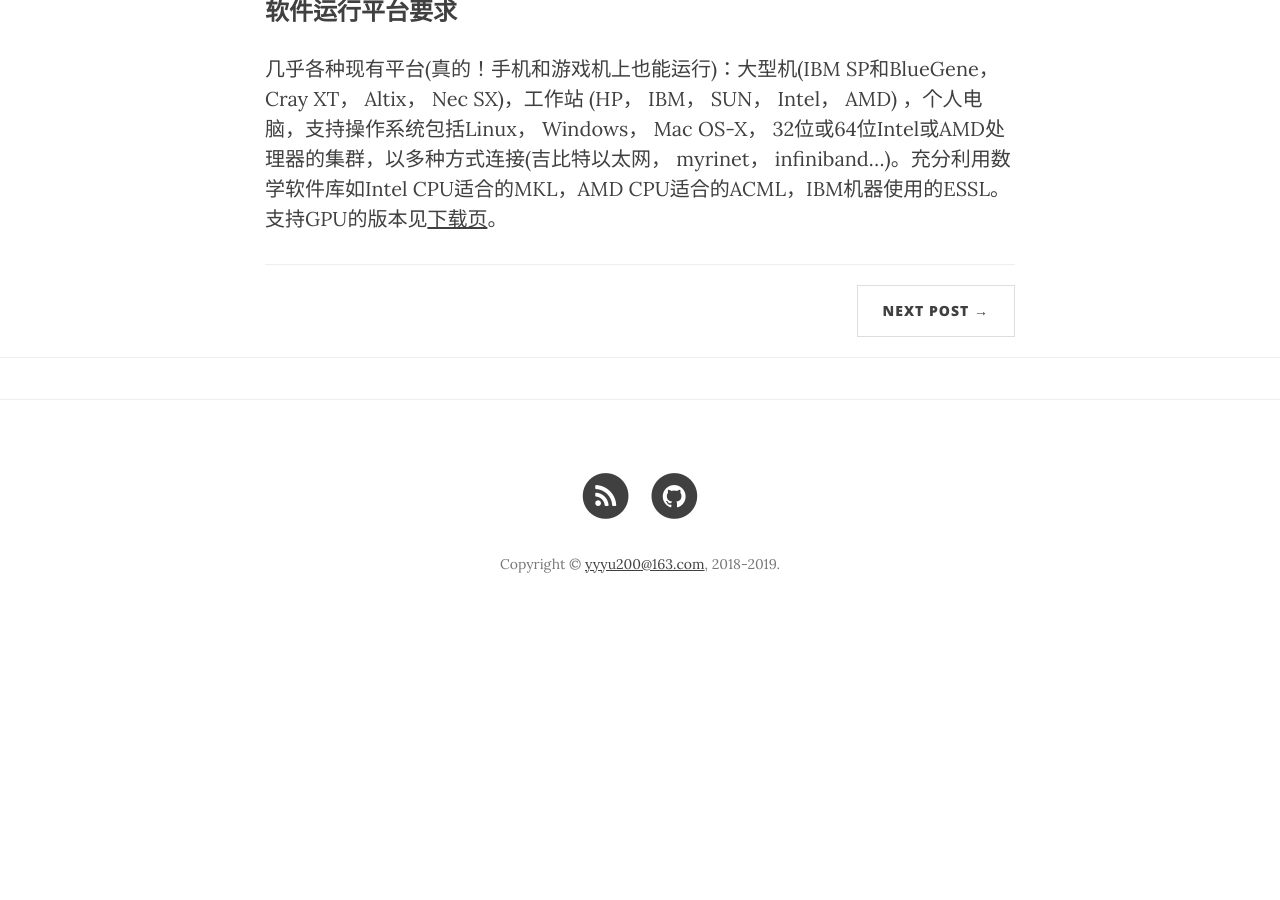
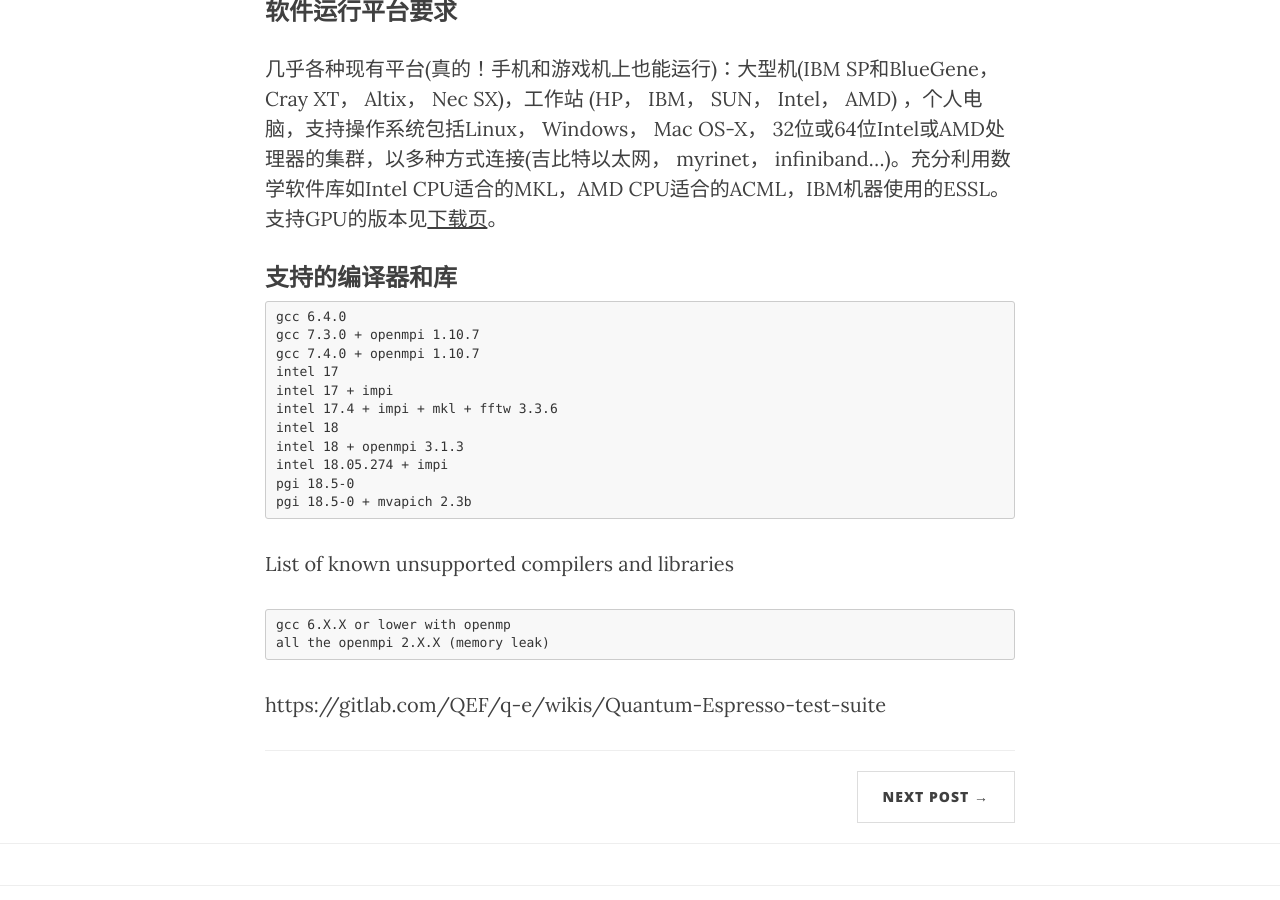
Before and after one commit to yyyu200/DFTbook, a Jekyll site: the page built from _posts/2018-05-01-QE-List.markdown, in a window 1280 px wide and 900 px high, scrolled down 1865 px. Built offline with Jekyll 4.4.1, drawn with Linux system fonts in a browser that asks for light colours; nearby versions of some CDN libraries; formulas are drawn with MathJax 3; comment, search, counter and statistics services are not loaded; before the commit the page ends 2505 px from its top, so only the background shows below that.

Commit message:
modify at20191009-15:08:45-aliyun

````diff
--- a/_posts/2018-05-01-QE-List.markdown
+++ b/_posts/2018-05-01-QE-List.markdown
@@ -68,3 +68,27 @@
 
 ### 软件运行平台要求
 几乎各种现有平台(真的！手机和游戏机上也能运行)：大型机(IBM SP和BlueGene， Cray XT， Altix， Nec SX)，工作站 (HP， IBM， SUN， Intel， AMD) ，个人电脑，支持操作系统包括Linux， Windows， Mac OS-X， 32位或64位Intel或AMD处理器的集群，以多种方式连接(吉比特以太网， myrinet， infiniband…)。充分利用数学软件库如Intel CPU适合的MKL，AMD CPU适合的ACML，IBM机器使用的ESSL。支持GPU的版本见[下载页](http://www.quantum-espresso.org/download)。
+
+### 支持的编译器和库
+
+```
+gcc 6.4.0
+gcc 7.3.0 + openmpi 1.10.7
+gcc 7.4.0 + openmpi 1.10.7
+intel 17
+intel 17 + impi
+intel 17.4 + impi + mkl + fftw 3.3.6
+intel 18
+intel 18 + openmpi 3.1.3
+intel 18.05.274 + impi
+pgi 18.5-0
+pgi 18.5-0 + mvapich 2.3b
+```
+
+List of known unsupported compilers and libraries
+
+```
+gcc 6.X.X or lower with openmp
+all the openmpi 2.X.X (memory leak)
+```
+https://gitlab.com/QEF/q-e/wikis/Quantum-Espresso-test-suite
````
Also changed, not shown: _posts/2019-04-01-HandsOn.md (+6 -2 lines).
